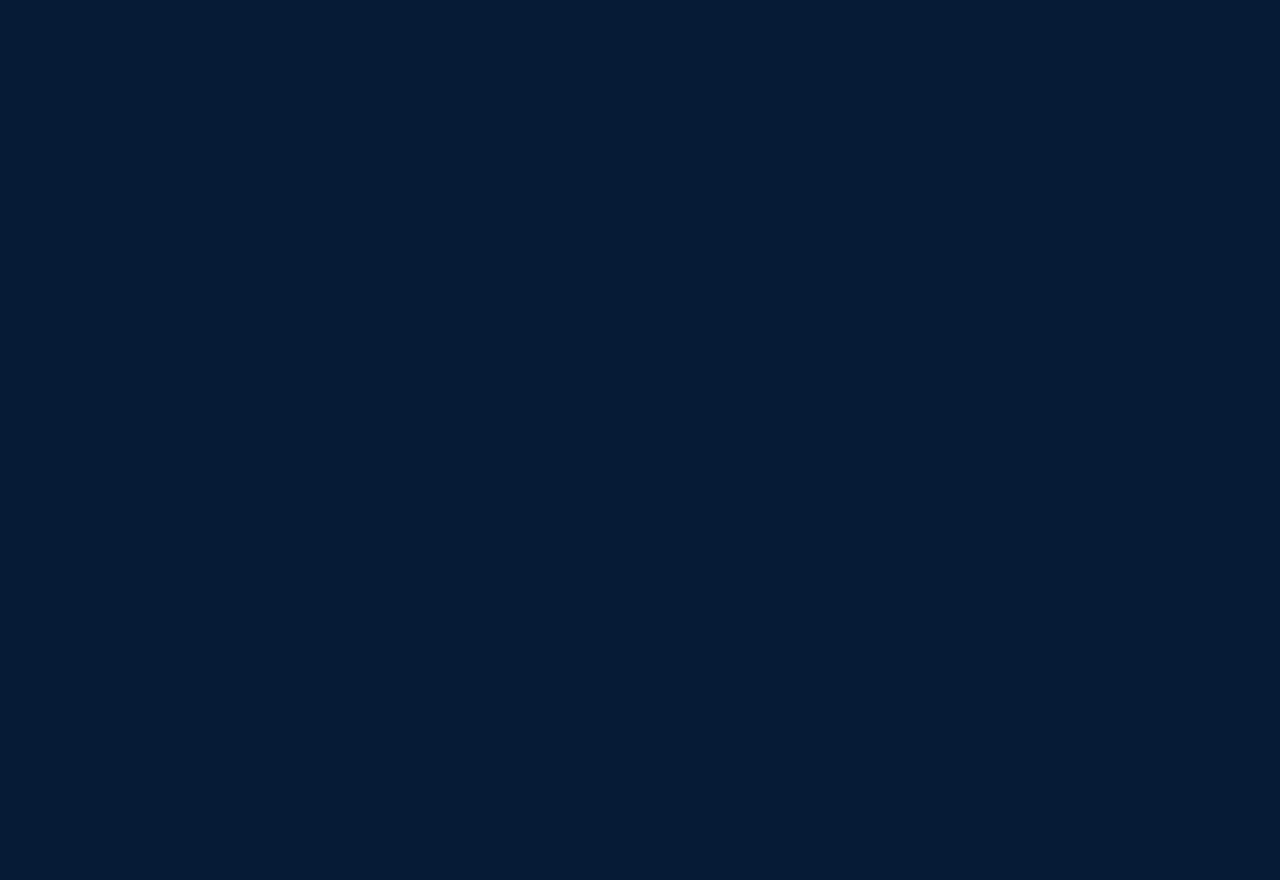
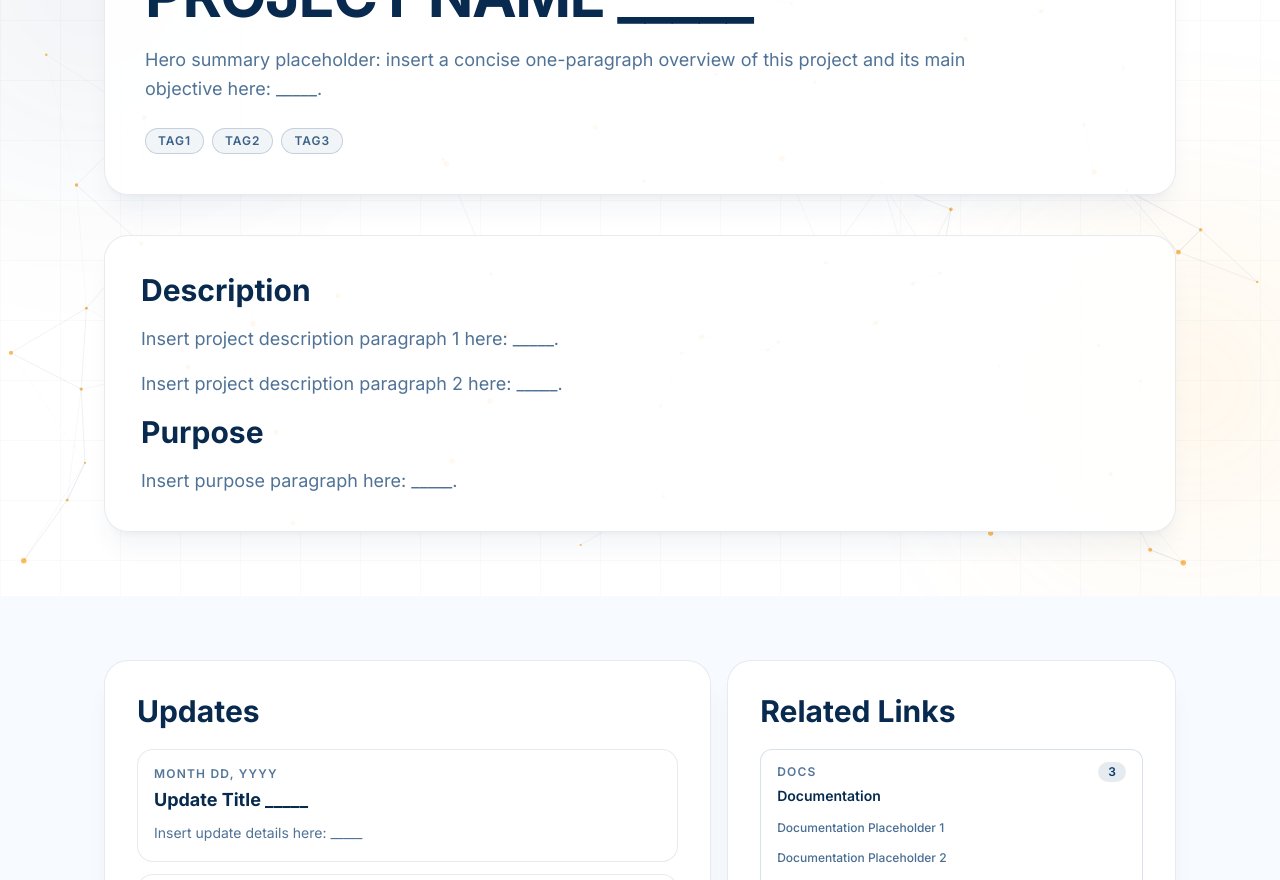
Before and after one commit to NeuroTech-UCSB/NeuroTech-UCSB, a Next.js app: page /projects/project-1 in a window 1280 px wide. Shown: the part 220-1100 px from the top of the page. Before the commit the page ends 800 px from the top, so only its background shows below. Built offline with nearby package versions, Linux system fonts and the light colour scheme.

Commit message:
updated with main

```diff
--- a/app/projects/project-1/page.tsx
+++ b/app/projects/project-1/page.tsx
@@ -1,5 +1,189 @@
+import Link from "next/link";
+import NeuralBackground from "../../components/neural-background";
+import FadeIn from "../../components/fade-in";
+
+const updates = [
+  {
+    date: "Month DD, YYYY",
+    title: "Update Title _____",
+    detail: "Insert update details here: _____",
+  },
+  {
+    date: "Month DD, YYYY",
+    title: "Update Title _____",
+    detail: "Insert update details here: _____",
+  },
+  {
+    date: "Month DD, YYYY",
+    title: "Update Title _____",
+    detail: "Insert update details here: _____",
+  },
+];
+
+const relatedLinks = [
+  {
+    label: "Documentation",
+    type: "Docs",
+    items: [
+      { name: "Documentation Placeholder 1", href: "#" },
+      { name: "Documentation Placeholder 2", href: "#" },
+      { name: "Documentation Placeholder 3", href: "#" },
+    ],
+  },
+  {
+    label: "Research Notes",
+    type: "Research",
+    items: [
+      { name: "Notes Placeholder 1", href: "#" },
+      { name: "Notes Placeholder 2", href: "#" },
+      { name: "Notes Placeholder 3", href: "#" },
+    ],
+  },
+  {
+    label: "Data Sources",
+    type: "Data",
+    items: [
+      { name: "Source Placeholder 1", href: "#" },
+      { name: "Source Placeholder 2", href: "#" },
+      { name: "Source Placeholder 3", href: "#" },
+    ],
+  },
+  {
+    label: "Repository",
+    type: "Code",
+    items: [
+      { name: "Repo Placeholder 1", href: "#" },
+      { name: "Repo Placeholder 2", href: "#" },
+      { name: "Repo Placeholder 3", href: "#" },
+    ],
+  },
+];
+
 export default function Project1() {
   return (
-    <div className="starter"> Project 1 Page Placeholder </div>
+    <main className="min-h-screen bg-[#f7fbff]">
+      <section className="relative overflow-hidden">
+        <div className="absolute inset-0 bg-white" />
+        <div
+          className="absolute inset-0 opacity-[0.06]"
+          style={{
+            backgroundImage: `
+              linear-gradient(rgba(12,60,110,0.4) 1px, transparent 1px),
+              linear-gradient(90deg, rgba(12,60,110,0.4) 1px, transparent 1px)
+            `,
+            backgroundSize: "60px 60px",
+          }}
+        />
+        <NeuralBackground />
+
+        <div
+          className="absolute top-20 -left-24 h-80 w-80 rounded-full blur-[120px]"
+          style={{ backgroundColor: "var(--primary)", opacity: 0.08, animation: "float-1 18s ease-in-out infinite" }}
+        />
+        <div
+          className="absolute bottom-20 -right-24 h-80 w-80 rounded-full blur-[120px]"
+          style={{ backgroundColor: "var(--accent)", opacity: 0.16, animation: "float-2 20s ease-in-out infinite" }}
+        />
+
+        <div className="relative z-10 mx-auto flex w-full max-w-6xl flex-col gap-10 px-6 pb-16 pt-28 md:px-10">
+          <FadeIn>
+            <section className="rounded-3xl border border-primary/10 bg-white/90 p-7 shadow-xl shadow-primary/5 md:p-10">
+              <p className="text-sm font-semibold uppercase tracking-[0.2em] text-primary/80">Project 01</p>
+              <h1 className="mt-3 text-4xl font-bold uppercase tracking-tight text-primary-dark md:text-6xl">
+                Project Name _____
+              </h1>
+              <p className="mt-5 max-w-4xl text-base leading-relaxed md:text-lg" style={{ color: "rgba(12, 60, 110, 0.72)" }}>
+                Hero summary placeholder: insert a concise one-paragraph overview of this project and its main objective
+                here: _____.
+              </p>
+
+              <div className="mt-6 flex flex-wrap gap-2">
+                <span className="rounded-full border border-primary/20 bg-primary/5 px-3 py-1 text-xs font-semibold uppercase tracking-[0.08em] text-primary/80">
+                  tag1
+                </span>
+                <span className="rounded-full border border-primary/20 bg-primary/5 px-3 py-1 text-xs font-semibold uppercase tracking-[0.08em] text-primary/80">
+                  tag2
+                </span>
+                <span className="rounded-full border border-primary/20 bg-primary/5 px-3 py-1 text-xs font-semibold uppercase tracking-[0.08em] text-primary/80">
+                  tag3
+                </span>
+              </div>
+            </section>
+          </FadeIn>
+
+          <FadeIn delay={150}>
+            <section className="rounded-3xl border border-primary/10 bg-white/90 p-7 shadow-xl shadow-primary/5 md:p-9">
+              <h2 className="text-2xl font-bold text-primary-dark md:text-3xl">Description</h2>
+              <div className="mt-4 space-y-4 text-base leading-relaxed md:text-lg" style={{ color: "rgba(12, 60, 110, 0.72)" }}>
+                <p>Insert project description paragraph 1 here: _____.</p>
+                <p>Insert project description paragraph 2 here: _____.</p>
+              <h2 className="text-2xl font-bold text-primary-dark md:text-3xl">Purpose</h2>
+                <p>Insert purpose paragraph here: _____.</p>
+              </div>
+            </section>
+          </FadeIn>
+        </div>
+      </section>
+
+      <section className="mx-auto w-full max-w-6xl px-6 pb-16 md:px-10">
+        <FadeIn delay={250}>
+          <section className="mt-16 grid gap-4 lg:grid-cols-[1.15fr_0.85fr]">
+            <article className="rounded-3xl border border-primary/10 bg-white/90 p-6 shadow-xl shadow-primary/5 md:p-8">
+              <h2 className="text-2xl font-bold text-primary-dark md:text-3xl">Updates</h2>
+              <ul className="mt-5 space-y-3">
+                {updates.map((update, index) => (
+                  <li key={`${update.date}-${index}`} className="rounded-2xl border border-primary/10 bg-white p-4">
+                    <p className="text-xs font-semibold uppercase tracking-[0.1em] text-primary/70">{update.date}</p>
+                    <h3 className="mt-1 text-lg font-bold text-primary-dark">{update.title}</h3>
+                    <p className="mt-2 text-sm leading-relaxed" style={{ color: "rgba(12, 60, 110, 0.72)" }}>
+                      {update.detail}
+                    </p>
+                  </li>
+                ))}
+              </ul>
+            </article>
+
+            <aside className="rounded-3xl border border-primary/10 bg-white/90 p-6 shadow-xl shadow-primary/5 md:p-8">
+              <h2 className="text-2xl font-bold text-primary-dark md:text-3xl">Related Links</h2>
+              <ul className="mt-5 space-y-3">
+                {relatedLinks.map((item) => (
+                  <li key={item.label}>
+                    <div className="rounded-xl border border-primary/15 bg-white px-4 py-3">
+                      <div className="flex items-center justify-between gap-3">
+                        <p className="text-xs font-semibold uppercase tracking-[0.1em] text-primary/70">{item.type}</p>
+                        <span className="rounded-full bg-primary/10 px-2.5 py-0.5 text-xs font-semibold text-primary">
+                          {item.items.length}
+                        </span>
+                      </div>
+                      <p className="mt-1 text-sm font-semibold text-primary-dark">{item.label}</p>
+                      <ul className="mt-2 space-y-1.5">
+                        {item.items.map((entry) => (
+                          <li key={entry.name}>
+                            <Link
+                              href={entry.href}
+                              className="text-xs font-medium text-primary/75 underline-offset-2 transition hover:text-primary hover:underline"
+                            >
+                              {entry.name}
+                            </Link>
+                          </li>
+                        ))}
+                      </ul>
+                    </div>
+                  </li>
+                ))}
+              </ul>
+
+              <div className="mt-6 rounded-2xl border border-primary/10 bg-primary/5 p-4">
+                <p className="text-xs font-semibold uppercase tracking-[0.1em] text-primary/70">Quick Notes</p>
+                <p className="mt-2 text-sm leading-relaxed" style={{ color: "rgba(12, 60, 110, 0.72)" }}>
+                  Optional note placeholder for contributor instructions, source attribution reminders, or data access
+                  policy: _____.
+                </p>
+              </div>
+            </aside>
+          </section>
+        </FadeIn>
+      </section>
+    </main>
   );
 }
```
